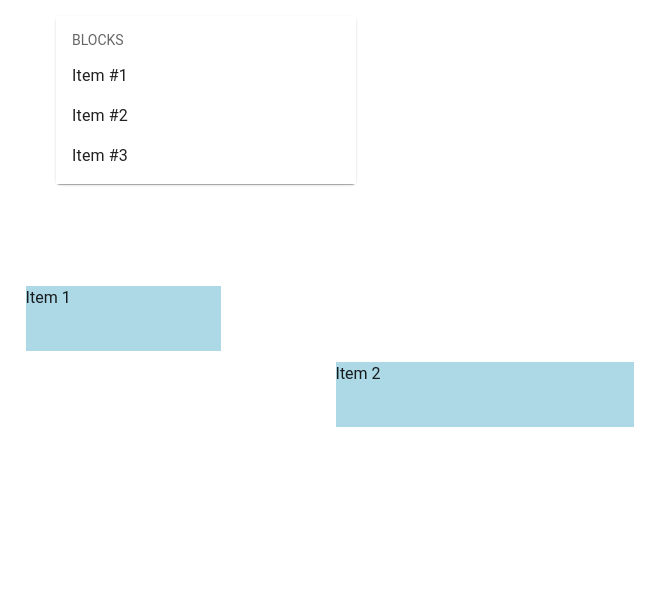
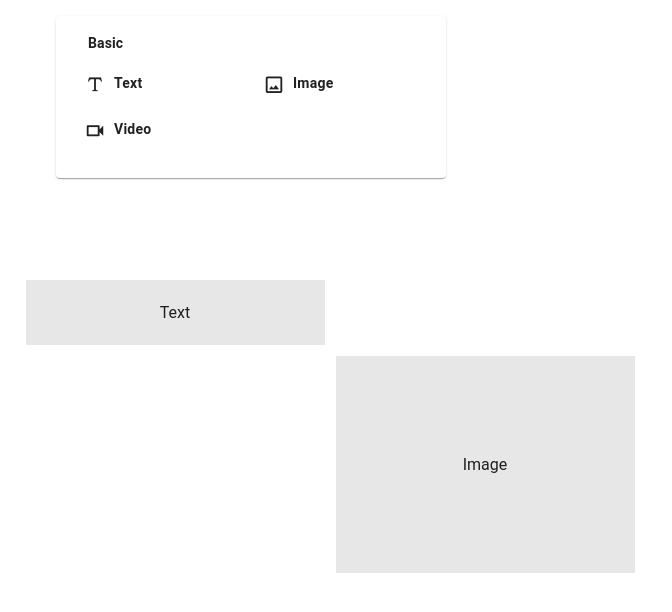
Before and after one commit to ghazialhouwari/web-builder, a Vue app: page / in a window 1280 px wide. Shown: the top 612 px of the page, without its empty margins (0-672 px from the left). Built offline with nearby package versions, Linux system fonts and the light colour scheme.

Commit message:
feat: apply block data to grid item

```diff
--- a/src/assets/main.css
+++ b/src/assets/main.css
@@ -14,4 +14,8 @@
 		var(--site-max-width),
 		calc(100vw - var(--site-gutter))
 	);
+	--site-hover: #e7e7e7;
+	--site-box-shadow: 0px 3px 5px -1px var(--v-shadow-key-umbra-opacity, rgba(0, 0, 0, 0.2)),
+		0px 6px 10px 0px var(--v-shadow-key-penumbra-opacity, rgba(0, 0, 0, 0.14)),
+		0px 1px 18px 0px var(--v-shadow-key-penumbra-opacity, rgba(0, 0, 0, 0.12));
 }
--- a/src/components/Block.vue
+++ b/src/components/Block.vue
@@ -5,43 +5,48 @@
 	import useBlockDraggable from '@/composables/useBlockDraggable';
 
 	interface Props {
-		item: IBlock;
+		block: IBlock;
 	}
-	defineProps<Props>();
+	const props = defineProps<Props>();
 
 	const gridStore = useGridStore();
 	const blockItem = ref<HTMLElement | null>(null);
-	const { isDragging, offset } = useBlockDraggable({
+	const { isDragging, offset, width, height } = useBlockDraggable({
 		blockItem,
+		block: props.block,
 		onEnd: addBlockToGrid,
 	});
 
 	function addBlockToGrid() {
 		const item: IGridItem = {
-			content: 'item',
 			gridArea: gridStore.draggedGridItemArea!,
+			block: props.block,
 		};
 		gridStore.addItem(item);
 	}
 </script>
 
 <template>
-	<div ref="blockItem">
-		<v-list-item class="block__item" active-color="primary">
-			<v-list-item-title>{{ item.title }}</v-list-item-title>
-		</v-list-item>
-		<v-list-item
+	<li ref="blockItem">
+		<div class="block__item">
+			<v-icon size="22" class="me-2">{{ block.icon }}</v-icon>
+			<h4>{{ block.title }}</h4>
+		</div>
+		<div
 			v-if="isDragging"
 			class="block__item block__item__placeholder"
-			active-color="primary"
+			:class="{ 'block__item--drag': isDragging }"
 			:style="{
 				'--x-offset': `${offset.x}px`,
 				'--y-offset': `${offset.y}px`,
+				'--width': `${width}px`,
+				'--height': `${height}px`,
 			}"
 		>
-			<v-list-item-title>{{ item.title }}</v-list-item-title>
-		</v-list-item>
-	</div>
+			<v-icon size="22" class="me-2">{{ block.icon }}</v-icon>
+			<h4>{{ block.title }}</h4>
+		</div>
+	</li>
 </template>
 
 <style scoped>
@@ -49,12 +54,24 @@
 		position: relative;
 		user-select: none;
 		cursor: grab;
+		padding: 12px;
+		border-radius: 4px;
+		display: flex;
+	}
+	.block__item:hover {
+		background: var(--site-hover);
+	}
+	.block__item--drag {
+		background: var(--site-hover);
+		box-shadow: var(--site-box-shadow);
 	}
 	.block__item__placeholder {
 		position: absolute;
-		opacity: 0.5;
+		z-index: 999;
+		opacity: 0.9;
+		width: var(--width, auto);
+		height: var(--height, auto);
 		top: var(--y-offset);
 		left: var(--x-offset);
-		border: 1px solid rgba(0, 0, 0, 0.3);
 	}
 </style>
--- a/src/components/Blocks.vue
+++ b/src/components/Blocks.vue
@@ -1,10 +1,12 @@
 <template>
 	<v-container>
-		<v-card max-width="300" class="overflow-visible">
-			<v-list density="compact" class="overflow-visible">
-				<v-list-subheader>BLOCKS</v-list-subheader>
-				<Block v-for="(item, i) in items" :key="i" :item="item" />
-			</v-list>
+		<v-card min-width="340" max-width="390" class="overflow-visible">
+			<v-card-text class="block__group">
+				<h3 class="font-weight-bold text-subtitle-2 px-4">Basic</h3>
+				<ul class="block__group-content py-2">
+					<Block v-for="(block, i) in blocks" :key="i" :block="block" />
+				</ul>
+			</v-card-text>
 		</v-card>
 	</v-container>
 </template>
@@ -14,18 +16,35 @@
 	import { IBlock } from '@/utils/types';
 	import Block from '@/components/Block.vue';
 
-	const items = ref<IBlock[]>([
+	const blocks = ref<IBlock[]>([
 		{
-			title: 'Item #1',
-			value: 1,
+			title: 'Text',
+			value: 'text',
+			icon: 'mdi-format-text',
+			columnSize: 6,
+			rowSize: 2,
 		},
 		{
-			title: 'Item #2',
-			value: 2,
+			title: 'Image',
+			value: 'image',
+			icon: 'mdi-image-outline',
+			columnSize: 6,
+			rowSize: 6,
 		},
 		{
-			title: 'Item #3',
-			value: 3,
+			title: 'Video',
+			value: 'video',
+			icon: 'mdi-video-outline',
+			columnSize: 6,
+			rowSize: 6,
 		},
 	]);
 </script>
+
+<style scoped>
+	.block__group-content {
+		display: grid;
+		grid-template-columns: repeat(2, 1fr);
+		list-style: none;
+	}
+</style>
--- a/src/components/GridItem.vue
+++ b/src/components/GridItem.vue
@@ -36,7 +36,7 @@
 <template>
 	<div
 		ref="gridItem"
-		class="grid-wrapper__item"
+		class="grid-wrapper__item d-flex align-center justify-center"
 		:style="{
 			'--row-start': gridArea.rowStart,
 			'--col-start': gridArea.columnStart,
@@ -46,7 +46,7 @@
 			'--y-offset': `${offset.y}px`,
 		}"
 	>
-		{{ props.item.content }}
+		{{ props.item.block.title }}
 	</div>
 </template>
 
@@ -55,7 +55,7 @@
 		position: relative;
 		user-select: none;
 		cursor: grab;
-		background: lightblue;
+		background: var(--site-hover);
 		grid-area: var(--row-start) / var(--col-start) / var(--row-end) /
 			var(--col-end);
 		transform: translate(var(--x-offset), var(--y-offset));
--- a/src/composables/useBlockDraggable.ts
+++ b/src/composables/useBlockDraggable.ts
@@ -2,14 +2,17 @@ import { ref, Ref } from 'vue';
 import { useDraggable } from '@vueuse/core';
 import { useGridStore } from '@/store/grid';
 import useGrid from '@/composables/useGrid';
+import { IBlock } from '@/utils/types';
 
 export default function useBlockDraggable({
 	blockItem,
+	block,
 	onStart,
 	onMove,
 	onEnd,
 }: {
 	blockItem: Ref<HTMLElement | null>;
+	block: IBlock;
 	onStart?: () => void;
 	onMove?: (x: number, y: number) => void;
 	onEnd?: () => void;
@@ -18,10 +21,18 @@ export default function useBlockDraggable({
 	const offset = ref({ x: 0, y: 0 });
 	const isDragging = ref(false);
 
+	const width = ref<number>();
+	const height = ref<number>();
+
 	const { offsetToGridArea } = useGrid();
 
 	function updateBlockOffset(x: number, y: number) {
-		const draggedItemGridArea = offsetToGridArea(x, y, 6, 2);
+		const draggedItemGridArea = offsetToGridArea(
+			x,
+			y,
+			block.columnSize,
+			block.rowSize
+		);
 		gridStore.updateDraggedGridItemArea(draggedItemGridArea);
 		offset.value.x = x;
 		offset.value.y = y;
@@ -34,6 +45,11 @@ export default function useBlockDraggable({
 
 	useDraggable(blockItem, {
 		onStart: () => {
+			if (blockItem.value) {
+				width.value = blockItem.value.offsetWidth;
+				height.value = blockItem.value.offsetHeight;
+				updateBlockOffset(blockItem.value.offsetLeft, blockItem.value.offsetTop);
+			}
 			isDragging.value = true;
 			gridStore.updateIsDragging(true);
 			onStart && onStart();
@@ -50,5 +66,5 @@ export default function useBlockDraggable({
 		},
 	});
 
-	return { isDragging, offset };
+	return { isDragging, offset, width, height };
 }
--- a/src/store/grid.ts
+++ b/src/store/grid.ts
@@ -1,25 +1,37 @@
 import { defineStore } from 'pinia';
-import { ref, reactive, computed, readonly } from 'vue';
+import { ref, reactive, readonly } from 'vue';
 import { IGridItem, IGridItemArea } from '@/utils/types';
 
 export const useGridStore = defineStore('grid', () => {
 	const items = reactive<IGridItem[]>([
 		{
-			content: 'Item 1',
 			gridArea: {
 				rowStart: 2,
 				columnStart: 2,
 				rowEnd: 4,
-				columnEnd: 6,
+				columnEnd: 8,
+			},
+			block: {
+				title: 'Text',
+				value: 'text',
+				icon: 'mdi-format-text',
+				columnSize: 6,
+				rowSize: 2,
 			},
 		},
 		{
-			content: 'Item 2',
 			gridArea: {
 				rowStart: 4,
 				columnStart: 8,
-				rowEnd: 6,
+				rowEnd: 10,
 				columnEnd: 14,
+			},
+			block: {
+				title: 'Image',
+				value: 'image',
+				icon: 'mdi-image-outline',
+				columnSize: 6,
+				rowSize: 6,
 			},
 		},
 	]);
```
Also changed, not shown: src/utils/types.ts (+5 -2 lines).
